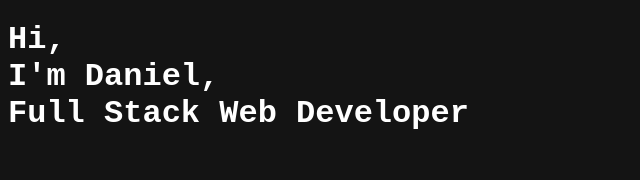
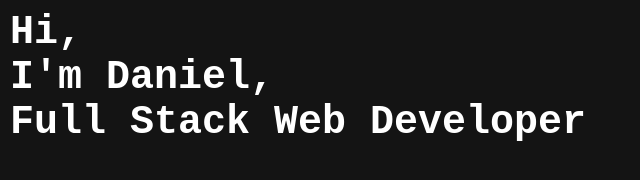
Before and after one commit to DanielK2401/danielk2401.github.io, a plain HTML site: page index.html in a window 1280 px wide. Shown: the whole page, without its empty margins (0-640 px from the left). Drawn offline with Linux system fonts and the light colour scheme.

Commit message:
Some changes

```diff
--- a/index.html
+++ b/index.html
@@ -5,7 +5,7 @@
     <meta http-equiv="X-UA-Compatible" content="IE=edge">
     <meta name="viewport" content="width=device-width, initial-scale=1.0">
     <title>Document</title>
-    <link rel="stylesheet" href="./styles.css">
+    <link rel="stylesheet" href="styles.css">
 </head>
 <body>
     <h1>
--- a/styles.css
+++ b/styles.css
@@ -1,7 +1,12 @@
 body {
     background-color: rgb(20, 20, 20);
+    margin: 0;
+    margin-block: 0;
 }
 h1 {
     color: white;
     font-family: 'Courier New', Courier, monospace;
+    font-size: 250%;
+    margin: 10px;
+    vertical-align: top;
 }
```
